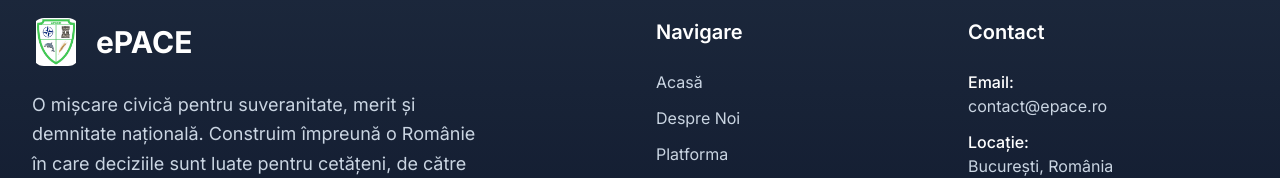
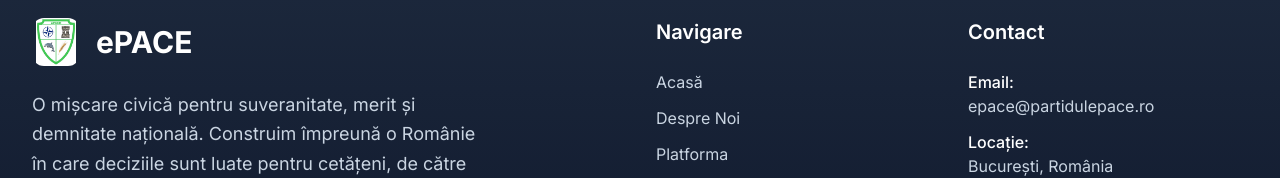
Before and after one commit to epaceromania/epaceweb, a Next.js app: page / in a window 1280 px wide. Shown: the part 2940-3118 px from the top of the page. Built offline with nearby package versions, Linux system fonts and the light colour scheme.

Commit message:
Update footer.tsx
swsw

```diff
--- a/components/footer.tsx
+++ b/components/footer.tsx
@@ -51,7 +51,7 @@ export function Footer() {
               <li className="text-slate-300">
                 <span className="font-medium text-white">Email:</span>
                 <br />
-                contact@epace.ro
+                epace@partidulepace.ro
               </li>
               <li className="text-slate-300">
                 <span className="font-medium text-white">Locație:</span>
```
